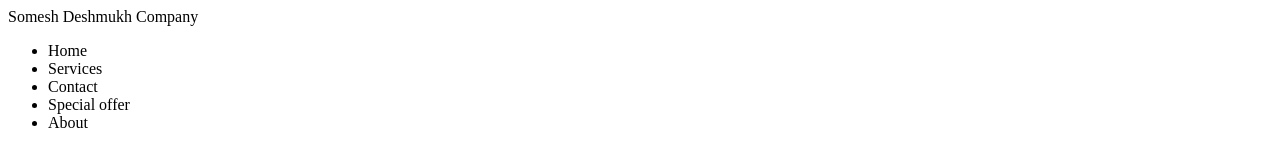
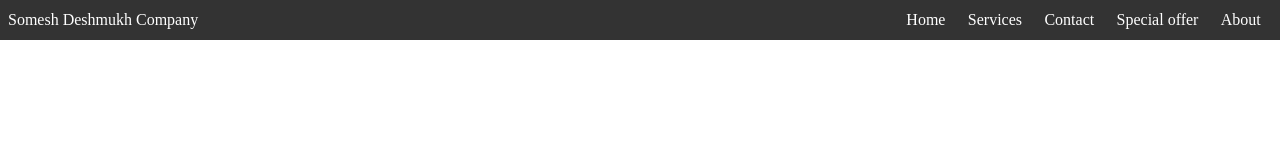
Before and after one commit to deshmukh-somesh/js_Learnings, a plain HTML site: page navigation_bar/index1.html in a window 1280 px wide. Drawn offline with Linux system fonts and the light colour scheme.

Commit message:
style1.css file added

```diff
--- a/navigation_bar/index1.html
+++ b/navigation_bar/index1.html
@@ -1,20 +1,20 @@
 <!DOCTYPE html>
 <html lang="en">
   <head>
-    <meta charset="UTF-8">
-    <meta name="viewport" content="width=device-width, initial-scale=1.0">
+    <meta charset="UTF-8" />
+    <meta name="viewport" content="width=device-width, initial-scale=1.0" />
     <title>Document</title>
-    <link rel="stylesheet" href="style1.css">
+    <link rel="stylesheet" href="style1.css" />
   </head>
   <body>
     <nav class="nav">
       <span>Somesh Deshmukh Company</span>
       <ul class="link-list">
-            <li class="link"><a href="#"></a>Home</li>
-            <li class="link"><a href="#"></a>Services</li>
-            <li class="link"><a href="#"></a>Contact</li>
-            <li class="link"><a href="#"></a>Special offer</li>
-            <li class="link"><a href="#"></a>About</li>
+        <li class="link"><a href="#">Home</a></li>
+        <li class="link"><a href="#">Services</a></li>
+        <li class="link"><a href="#">Contact</a></li>
+        <li class="link"><a href="#">Special offer</a></li>
+        <li class="link"><a href="#">About</a></li>
       </ul>
     </nav>
   </body>
--- a/navigation_bar/style1.css
+++ b/navigation_bar/style1.css
@@ -0,0 +1,34 @@
+* {
+  box-sizing: border-box;
+}
+
+body {
+  margin: 0;
+}
+
+.nav {
+  background: #333;
+  color: white;
+  display: flex;
+  justify-content: space-between;
+  padding: 0 .5rem;
+  align-items: center;
+}
+
+.link-list {
+  margin: 0;
+  list-style: none;
+  display: flex;
+}
+
+.link a {
+  color: inherit;
+  text-decoration: none;
+}
+.link {
+  padding: .7rem;
+}
+
+.link:hover {
+  background-color: #777;
+}
```
Also changed, not shown: navigation_bar/index.html (+3 -5 lines). Lines whose indentation alone changed are shown as unchanged.
